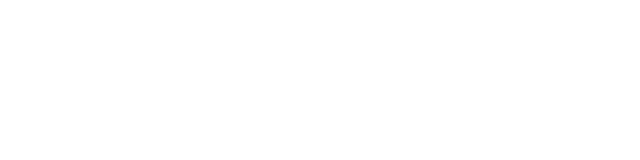
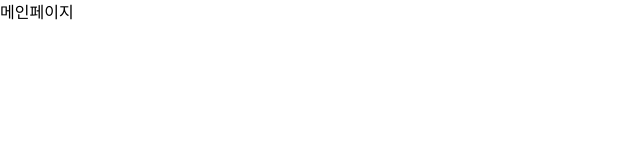
Before and after one commit to B-09-NBC-Final/Health-Protect-Me, a Next.js app: page / in a window 1280 px wide. Shown: the top 160 px of the page, without its empty margins (0-640 px from the left). Built offline with nearby package versions, Linux system fonts and the light colour scheme.

Commit message:
feat: 구글 리다이렉트 기능 구현

```diff
--- a/src/app/page.tsx
+++ b/src/app/page.tsx
@@ -1,5 +1,5 @@
 const MainPage = () => {
-  return <></>;
+  return <>메인페이지</>;
 };
 
 export default MainPage;
--- a/supabase/auth/googleAuth.ts
+++ b/supabase/auth/googleAuth.ts
@@ -4,6 +4,7 @@
   const { data, error } = await supabase.auth.signInWithOAuth({
     provider: 'google',
     options: {
+      redirectTo: 'https://qdtbndpvityeryaniyfj.supabase.co/auth/v1/callback',
       queryParams: {
         access_type: 'offline',
         prompt: 'consent'
```
